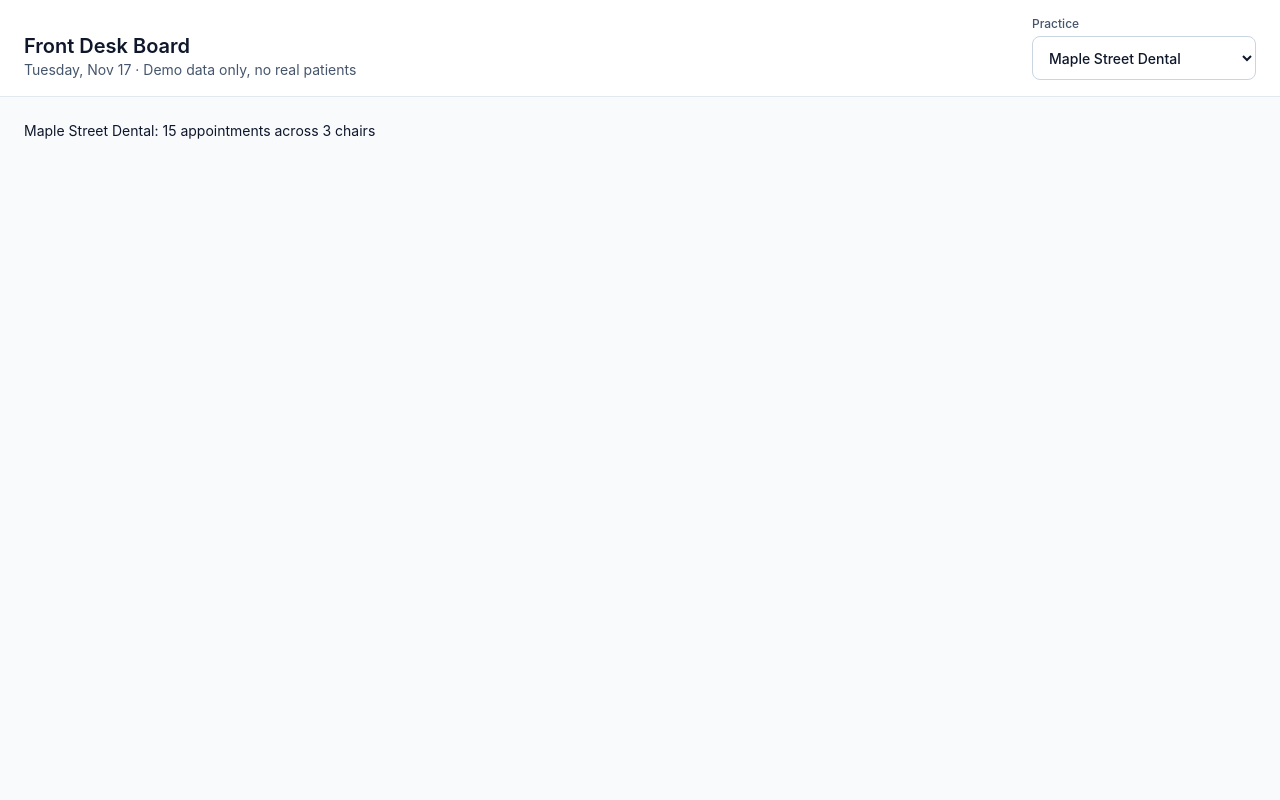
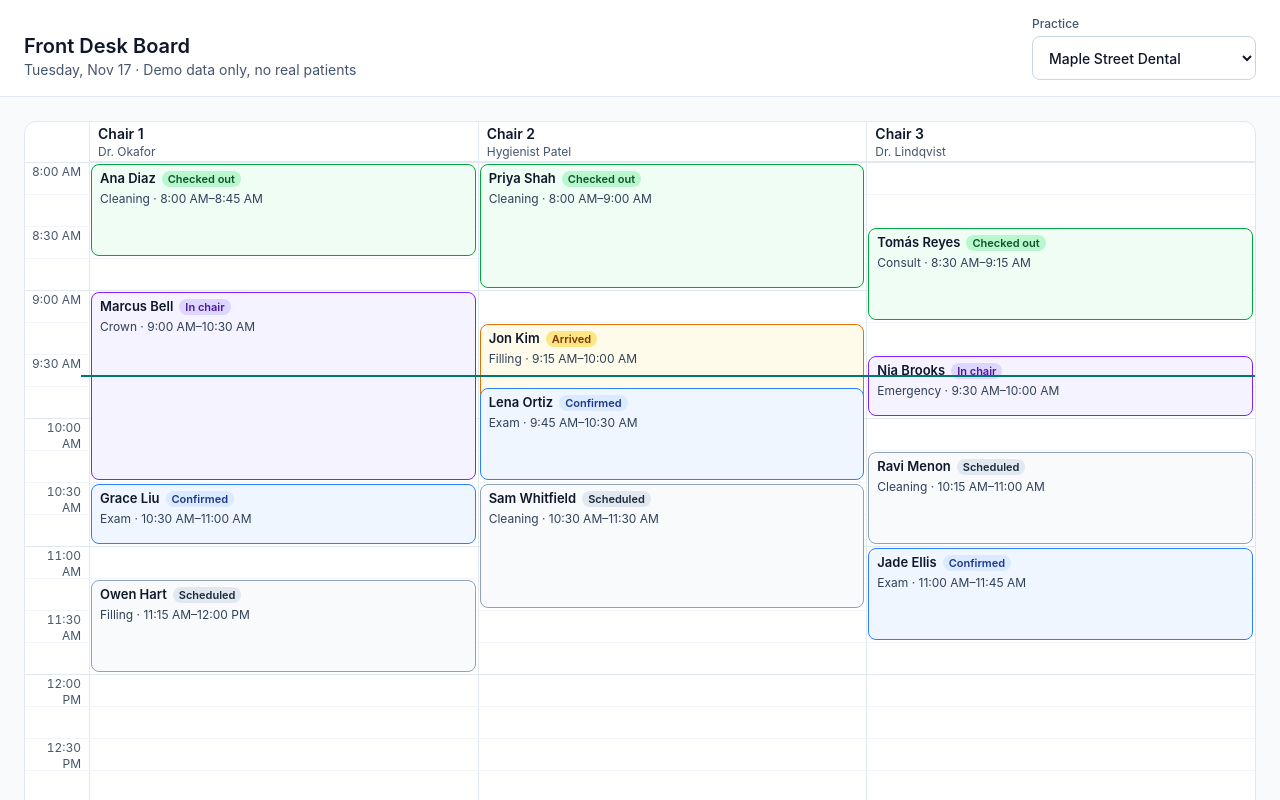
Before and after one commit to Dayshawn21/front-desk-board, a React (Vite) app: page / in a window 1280 px wide. Shown: the top 800 px of the page. Built offline with nearby package versions, Linux system fonts and the light colour scheme.

Commit message:
Add schedule grid with status styles and now line

```diff
--- a/src/App.tsx
+++ b/src/App.tsx
@@ -1,5 +1,6 @@
 import { useState } from 'react'
-import { DEMO_DATE } from './config'
+import { ScheduleGrid } from './components/ScheduleGrid'
+import { DEMO_DATE, DEMO_NOW } from './config'
 import { usePractices, useSchedule } from './hooks/useSchedule'
 
 function App() {
@@ -53,10 +54,7 @@ function App() {
             </button>
           </div>
         ) : (
-          <p className="text-sm">
-            {schedule.data.practice.name}: {schedule.data.appointments.length}{' '}
-            appointments across {schedule.data.chairs.length} chairs
-          </p>
+          <ScheduleGrid day={schedule.data} now={DEMO_NOW} />
         )}
       </main>
     </div>
--- /dev/null
+++ b/src/components/ScheduleGrid.tsx
@@ -0,0 +1,132 @@
+import { statusStyle, typeLabel } from '../lib/display'
+import { formatTime, toMinutes } from '../lib/time'
+import type { ScheduleDay } from '../types'
+
+const SLOT_MINUTES = 15
+const ROW_PX = 32
+const HEADER_PX = 40
+
+type ScheduleGridProps = {
+  day: ScheduleDay
+  now?: string
+}
+
+export function ScheduleGrid({ day, now }: ScheduleGridProps) {
+  const open = toMinutes(day.practice.openTime)
+  const close = toMinutes(day.practice.closeTime)
+  const slotCount = (close - open) / SLOT_MINUTES
+
+  // CSS grid lines start at 1, and row 1 is the chair header, so slot 0 is row 2.
+  const rowFor = (minutes: number) => (minutes - open) / SLOT_MINUTES + 2
+
+  const patientsById = new Map(day.patients.map((p) => [p.id, p]))
+  const columnByChair = new Map(day.chairs.map((c, i) => [c.id, i + 2]))
+
+  const nowMinutes = now ? toMinutes(now) : null
+  const showNow =
+    nowMinutes !== null && nowMinutes >= open && nowMinutes <= close
+
+  return (
+    <div className="overflow-x-auto rounded-xl border border-slate-200 bg-white">
+      <div
+        className="relative grid min-w-160"
+        style={{
+          gridTemplateColumns: `64px repeat(${day.chairs.length}, minmax(160px, 1fr))`,
+          gridTemplateRows: `${HEADER_PX}px repeat(${slotCount}, ${ROW_PX}px)`,
+        }}
+      >
+        {/* Chair headers + vertical lane lines */}
+        {day.chairs.map((chair, i) => (
+          <div key={chair.id} className="contents">
+            <div
+              className="flex flex-col justify-center border-b border-l border-slate-200 px-2"
+              style={{ gridColumn: i + 2, gridRow: 1 }}
+            >
+              <span className="text-sm font-semibold">{chair.name}</span>
+              <span className="text-xs text-slate-600">{chair.provider}</span>
+            </div>
+            <div
+              aria-hidden="true"
+              className="border-l border-slate-200"
+              style={{ gridColumn: i + 2, gridRow: '2 / -1' }}
+            />
+          </div>
+        ))}
+
+        {/* Horizontal slot lines + time labels */}
+        {Array.from({ length: slotCount }, (_, i) => {
+          const minutes = open + i * SLOT_MINUTES
+          return (
+            <div key={minutes} className="contents">
+              <div
+                aria-hidden="true"
+                className={
+                  minutes % 60 === 0
+                    ? 'border-t border-slate-200'
+                    : 'border-t border-slate-100'
+                }
+                style={{ gridColumn: '1 / -1', gridRow: i + 2 }}
+              />
+              <div
+                className="pt-0.5 pr-2 text-right text-xs text-slate-600 tabular-nums"
+                style={{ gridColumn: 1, gridRow: i + 2 }}
+              >
+                {minutes % 30 === 0 ? formatTime(minutes) : ''}
+              </div>
+            </div>
+          )
+        })}
+
+        {/* Appointment cards */}
+        {day.appointments.map((appt) => {
+          const patient = patientsById.get(appt.patientId)
+          const column = columnByChair.get(appt.chairId)
+          if (!patient || !column) return null // skip rows that point at missing data
+
+          const status = statusStyle[appt.status]
+          const start = toMinutes(appt.start)
+          const end = toMinutes(appt.end)
+          const name = `${patient.firstName} ${patient.lastName}`
+
+          return (
+            <button
+              key={appt.id}
+              type="button"
+              aria-label={`${name}, ${typeLabel[appt.type]}, ${formatTime(start)} to ${formatTime(end)}, ${status.label}`}
+              className={`relative z-10 m-0.5 flex min-w-0 flex-col gap-0.5 overflow-hidden rounded-lg border px-2 py-1 text-left ${status.card}`}
+              style={{
+                gridColumn: column,
+                gridRow: `${rowFor(start)} / ${rowFor(end)}`,
+              }}
+            >
+              <span className="flex items-center gap-1.5">
+                <span className="truncate text-[13px] font-semibold">
+                  {name}
+                </span>
+                <span
+                  className={`ml-auto shrink-0 rounded-full px-1.5 text-[11px] font-semibold ${status.pill}`}
+                >
+                  {status.label}
+                </span>
+              </span>
+              <span className="truncate text-xs text-slate-700">
+                {typeLabel[appt.type]} · {formatTime(start)}–{formatTime(end)}
+              </span>
+            </button>
+          )
+        })}
+
+        {/* "Now" line */}
+        {showNow && (
+          <div
+            aria-hidden="true"
+            className="pointer-events-none absolute right-0 left-14 z-20 h-0.5 bg-teal-700"
+            style={{
+              top: HEADER_PX + ((nowMinutes - open) / SLOT_MINUTES) * ROW_PX,
+            }}
+          />
+        )}
+      </div>
+    </div>
+  )
+}
--- /dev/null
+++ b/src/lib/display.ts
@@ -0,0 +1,48 @@
+import type { AppointmentStatus, AppointmentType } from '../types'
+
+export const typeLabel: Record<AppointmentType, string> = {
+  cleaning: 'Cleaning',
+  exam: 'Exam',
+  filling: 'Filling',
+  crown: 'Crown',
+  consult: 'Consult',
+  emergency: 'Emergency',
+}
+
+// Full class strings, never built from pieces like `bg-${color}-50`:
+// Tailwind finds classes by scanning source text, so dynamic names would be missing from the CSS.
+export const statusStyle: Record<
+  AppointmentStatus,
+  { label: string; card: string; pill: string }
+> = {
+  scheduled: {
+    label: 'Scheduled',
+    card: 'border-slate-400 bg-slate-50',
+    pill: 'bg-slate-200 text-slate-800',
+  },
+  confirmed: {
+    label: 'Confirmed',
+    card: 'border-blue-500 bg-blue-50',
+    pill: 'bg-blue-100 text-blue-900',
+  },
+  arrived: {
+    label: 'Arrived',
+    card: 'border-amber-600 bg-amber-50',
+    pill: 'bg-amber-200 text-amber-900',
+  },
+  'in-chair': {
+    label: 'In chair',
+    card: 'border-violet-600 bg-violet-50',
+    pill: 'bg-violet-200 text-violet-900',
+  },
+  completed: {
+    label: 'Checked out',
+    card: 'border-green-600 bg-green-50',
+    pill: 'bg-green-200 text-green-900',
+  },
+  cancelled: {
+    label: 'Cancelled',
+    card: 'border-slate-300 bg-white opacity-60',
+    pill: 'bg-slate-100 text-slate-700',
+  },
+}
```
